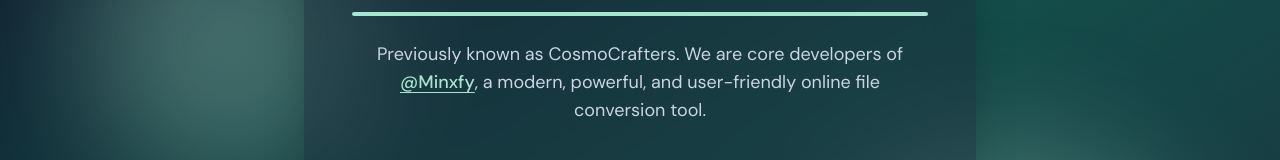
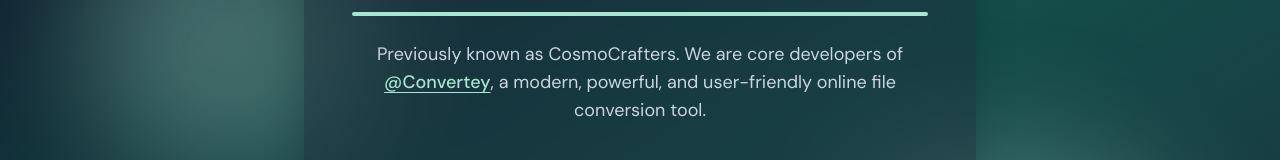
Before and after one commit to Minxfy/minxfy.github.io, a Next.js app: page / in a window 1280 px wide. Shown: the part 188-348 px from the top of the page. Built offline with nearby package versions, Linux system fonts and the light colour scheme.

Commit message:
One word mistake.

```diff
--- a/src/app/page.tsx
+++ b/src/app/page.tsx
@@ -77,12 +77,12 @@
               >
                 Previously known as CosmoCrafters. We are core developers of{" "}
                 <a
-                  href="https://github.com/Minxfy"
+                  href="https://github.com/Minxfy/convertey"
                   target="_blank"
                   rel="noopener noreferrer"
                   className="text-minxfy-green hover:text-minxfy-green-light transition-colors font-medium underline decoration-minxfy-green underline-offset-4"
                 >
-                  @Minxfy
+                  @Convertey
                 </a>
                 , a modern, powerful, and user-friendly online file conversion tool.
               </motion.p>
```
